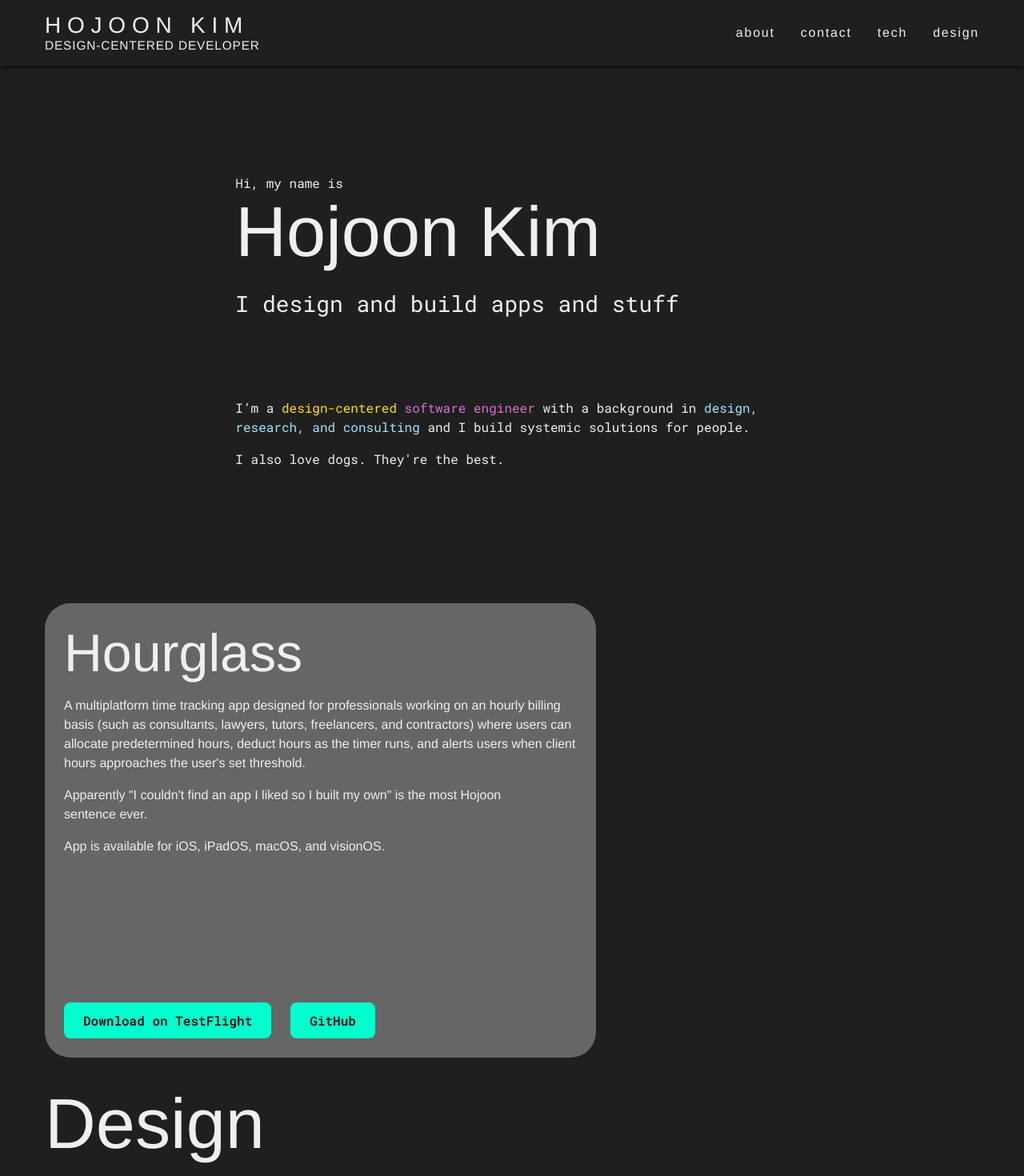
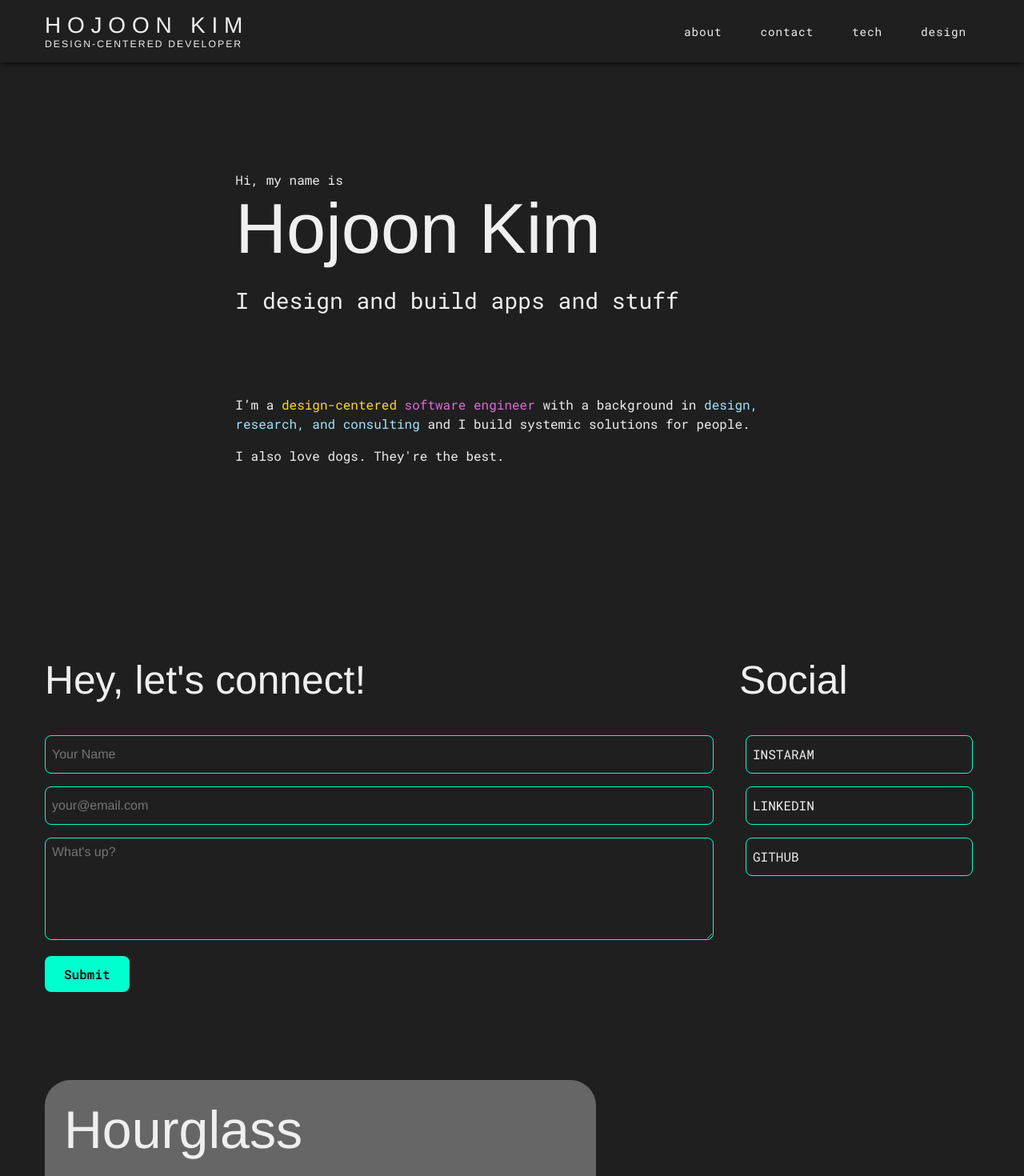
Before and after one commit to hojoon0724/portfolio-nextjs, a Next.js app: page / in a window 1280 px wide. Shown: the top 1470 px of the page at 80% size. Built offline with nearby package versions, Linux system fonts and the light colour scheme.

Commit message:
added contact section

```diff
--- /dev/null
+++ b/src/components/nav.js
@@ -0,0 +1,24 @@
+import Link from 'next/link';
+
+export default function Nav() {
+  return (
+    <>
+      <nav>
+        <ul>
+          <li>
+            <Link href="#about">about</Link>
+          </li>
+          <li>
+            <Link href="#contact">contact</Link>
+          </li>
+          <li>
+            <Link href="#tech">tech</Link>
+          </li>
+          <li>
+            <Link href="#design">design</Link>
+          </li>
+        </ul>
+      </nav>
+    </>
+  );
+}
--- a/src/components/tech/hourglass.js
+++ b/src/components/tech/hourglass.js
@@ -1,18 +1,22 @@
 export default function Hourglass() {
+  const projectDescription = (
+    <>
+      <p>
+        A multiplatform time tracking app designed for professionals working on an hourly billing basis (such as
+        consultants, lawyers, tutors, freelancers, and contractors) where users can allocate predetermined hours, deduct
+        hours as the timer runs, and alerts users when client hours approaches the user's set threshold.
+      </p>
+      <p>Apparently "I couldn't find an app I liked so I built my own" is the most Hojoon sentence ever.</p>
+      <p>App is available for iOS, iPadOS, macOS, and visionOS.</p>
+    </>
+  );
+
   return (
     <div className="project-container flex column">
       <div className="project-screenshot"></div>
       <div className="project-text-container">
         <div className="project-title">Hourglass</div>
-        <div className="project-about">
-          <p>
-            A multiplatform time tracking app designed for professionals working on an hourly billing basis (such as
-            consultants, lawyers, tutors, freelancers, and contractors) where users can allocate predetermined hours,
-            deduct hours as the timer runs, and alerts users when client hours approaches the user's set threshold.
-          </p>
-          <p>Apparently "I couldn't find an app I liked so I built my own" is the most Hojoon sentence ever.</p>
-          <p>App is available for iOS, iPadOS, macOS, and visionOS.</p>
-        </div>
+        <div className="project-about">{projectDescription}</div>
       </div>
       <div className="buttons-container">
         <button className="pri-accent-btn">Download on TestFlight</button>
--- a/src/pages/_app.js
+++ b/src/pages/_app.js
@@ -1,4 +1,5 @@
 import Footer from '@/components/footer';
+import Nav from '@/components/nav';
 import Navbar from '@/components/navbar';
 import '@/styles/globals.css';
 
@@ -6,6 +7,7 @@ export default function App({ Component, pageProps }) {
   return (
     <div className="top flex column">
       <Navbar />
+      {/* <Nav /> */}
       <Component {...pageProps} />
       <Footer />
     </div>
--- a/src/pages/index.js
+++ b/src/pages/index.js
@@ -20,9 +20,9 @@ export default function Home() {
       </Head>
       <div className="top-container flex column center">
         <About />
+        <Contact />
         <Tech />
         <Design />
-        <Contact />
       </div>
     </>
   );
--- a/src/sections/about.js
+++ b/src/sections/about.js
@@ -1,20 +1,24 @@
 export default function About() {
+  const shortBio = (
+    <>
+      <p>
+        I’m a <span className="text-yellow">design-centered</span>
+        <span className="text-pink"> software engineer </span>
+        with a background in
+        <span className="text-light-blue"> design, research, and consulting </span>
+        and I build systemic solutions for people.
+      </p>
+      <p>I also love dogs. They're the best.</p>
+    </>
+  );
+
   return (
     <div className="section about" id="about">
       <div className="hello-container">
-        <div className="hello">Hi, my name is</div>
-        <div className="hojoon">Hojoon Kim</div>
-        <div className="intro">I design and build apps and stuff</div>
-        <div className="short-bio">
-          <p>
-            I’m a <span className="text-yellow">design-centered</span>
-            <span className="text-pink"> software engineer </span>
-            with a background in
-            <span className="text-light-blue"> design, research, and consulting </span>
-            and I build systemic solutions for people.
-          </p>
-          <p>I also love dogs. They're the best.</p>
-        </div>
+        <div className="hello">{`Hi, my name is`}</div>
+        <div className="hojoon">{`Hojoon Kim`}</div>
+        <div className="intro">{`I design and build apps and stuff`}</div>
+        <div className="short-bio">{shortBio}</div>
       </div>
     </div>
   );
--- a/src/sections/contact.js
+++ b/src/sections/contact.js
@@ -1,7 +1,26 @@
+import React from 'react';
+
 export default function Contact() {
   return (
-    <div className="section contact" id="contact">
-      <h1>Contact</h1>
+    <div className="section contact flex row" id="contact">
+      <div className="contact-title">{`Hey, let's connect!`}</div>
+
+      <div className="contact-title">{`Social`}</div>
+
+      <div className="form-container flex">
+        <form>
+          <input type="text" placeholder="Your Name" />
+          <input type="email" placeholder="your@email.com" />
+          <textarea placeholder={`What's up?`} />
+          <button className="pri-accent-btn">Submit</button>
+        </form>
+      </div>
+
+      <div className="social-links-container flex column">
+        <div className="instagram">Instaram</div>
+        <div className="linkedin">linkedIn</div>
+        <div className="github">GitHub</div>
+      </div>
     </div>
   );
 }
--- a/src/styles/globals.css
+++ b/src/styles/globals.css
@@ -3,6 +3,7 @@
   --border-radius: 12px;
   --font-mono: 'Roboto Mono', monospace;
 
+  --fs-200: clamp(0.5rem, calc(0.5rem + 0.33vw), 0.98rem);
   --fs-300: clamp(0.6rem, calc(0.7rem + 0.33vw), 0.98rem);
   --fs-400: clamp(1.13rem, calc(1.06rem + 0.33vw), 1.31rem);
   --fs-500: clamp(1.35rem, calc(1.21rem + 0.69vw), 1.75rem);
@@ -267,8 +268,8 @@ button {
 }
 
 .subtitle {
-  font-size: var(--fs-300);
-  letter-spacing: 0.1ch;
+  font-size: var(--fs-200);
+  letter-spacing: 0.3ch;
   text-transform: uppercase;
 }
 
@@ -281,11 +282,15 @@ button {
 }
 .nav-bar-right > nav > ul > li {
   display: block;
-  margin: 0px 16px;
+  margin: 0px 8px;
   text-transform: lowercase;
-  letter-spacing: 0.2ch;
+  letter-spacing: 0.1ch;
+  font-size: 0.9rem;
   cursor: pointer;
   transition: var(--tr-fast);
+  font-family: 'Roboto Mono';
+  padding: 8px 16px;
+  border-radius: 8px;
 }
 
 .nav-bar-right > nav > ul > li:last-child {
@@ -293,7 +298,8 @@ button {
 }
 
 .nav-bar-right > nav > ul > li:hover {
-  color: var(--aqua);
+  color: var(--black);
+  background-color: var(--aqua);
 }
 
 li {
@@ -346,6 +352,73 @@ li {
   line-height: 1.5rem;
 }
 
+.contact {
+  display: grid;
+  grid-template-columns: 1fr 300px;
+  grid-template-rows: auto auto;
+  column-gap: 32px;
+  row-gap: 32px;
+}
+
+.contact-title {
+  font-size: var(--fs-700);
+  display: flex;
+  align-items: flex-end;
+}
+
+.form-container,
+.form-container > form {
+  width: 100%;
+}
+
+.form-container > form > * {
+  margin: 8px 0px;
+  border: 0px;
+  padding: 8px;
+}
+
+.form-container > form > input,
+.form-container > form > textarea {
+  color: var(--white);
+  width: 100%;
+  background-color: var(--dark);
+  border: 1px solid var(--aqua);
+}
+
+.form-container > form > input {
+  min-height: 3rem;
+  border-radius: 8px;
+}
+
+.form-container > form > textarea {
+  border-radius: 8px;
+}
+
+.form-container > form > textarea {
+  min-height: 8rem;
+}
+
+.form-container > form > button {
+  width: auto;
+  padding: 0.75rem 1.5rem;
+}
+
+.social-links-container {
+  justify-content: start;
+}
+
+.social-links-container > * {
+  display: flex;
+  align-items: center;
+  border: 1px solid var(--aqua);
+  min-height: 3rem;
+  margin: 8px;
+  padding: 8px;
+  border-radius: 8px;
+  text-transform: uppercase;
+  font-family: 'Roboto Mono';
+}
+
 .tech {
   display: flex;
 }
@@ -378,10 +451,6 @@ li {
   display: grid;
 }
 
-.contact {
-  display: grid;
-}
-
 /* tablet portrait */
 @media only screen and (max-width: 1024px) {
 }
```
